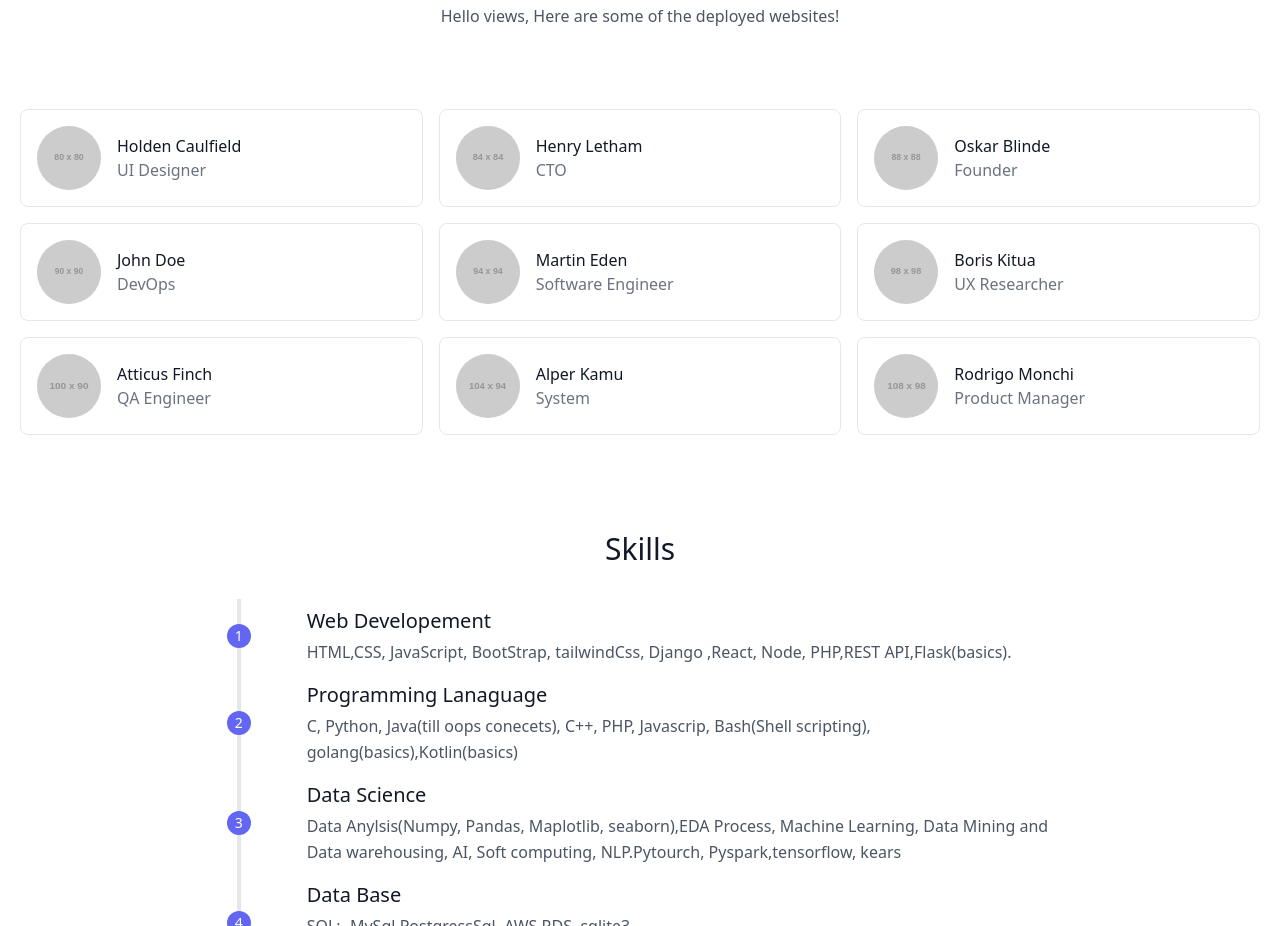
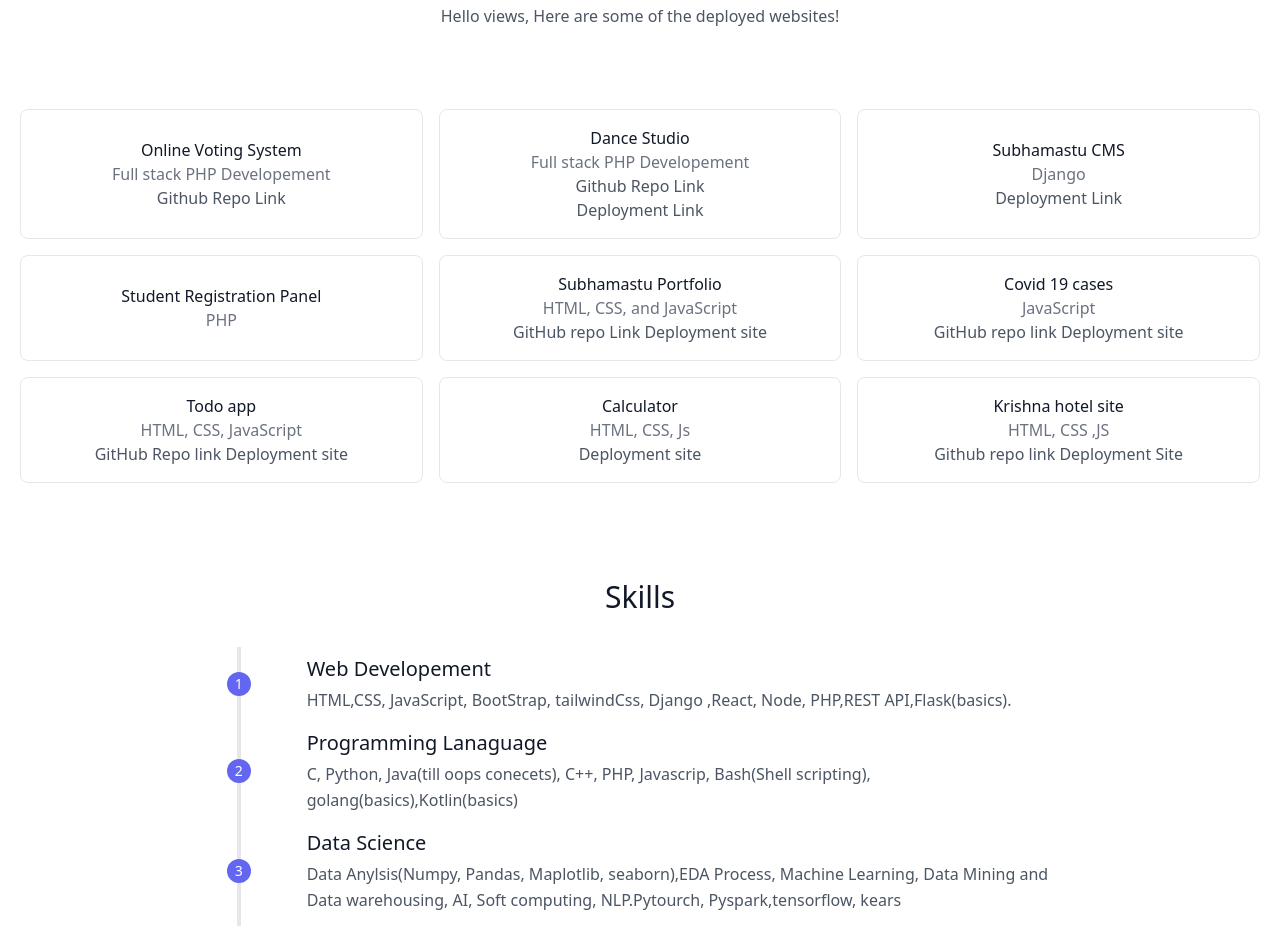
Before and after one commit to krishna13052001/Portfolio, a plain HTML site: page index.html in a window 1280 px wide. Shown: the part 820-1746 px from the top of the page. Drawn offline with nearby package versions, Linux system fonts and the light colour scheme; placeholder pictures from the web are drawn by us.

Commit message:
few projects add

```diff
--- a/index.html
+++ b/index.html
@@ -68,82 +68,88 @@
       <div class="flex flex-wrap -m-2">
         <div class="p-2 lg:w-1/3 md:w-1/2 w-full">
           <div class="h-full flex items-center border-gray-200 border p-4 rounded-lg">
-            <img alt="team" class="w-16 h-16 bg-gray-100 object-cover object-center flex-shrink-0 rounded-full mr-4" src="https://dummyimage.com/80x80">
-            <div class="flex-grow">
-              <h2 class="text-gray-900 title-font font-medium">Holden Caulfield</h2>
-              <p class="text-gray-500">UI Designer</p>
+            <div class="flex-grow text-center">
+              <h2 class="text-gray-900 title-font font-medium">Online Voting System</h2>
+              <p class="text-gray-500">Full stack PHP Developement</p>
+              <p><a href="https://github.com/krishna13052001/OnlineVotingPHP">Github Repo Link</a></p>
             </div>
           </div>
         </div>
         <div class="p-2 lg:w-1/3 md:w-1/2 w-full">
           <div class="h-full flex items-center border-gray-200 border p-4 rounded-lg">
-            <img alt="team" class="w-16 h-16 bg-gray-100 object-cover object-center flex-shrink-0 rounded-full mr-4" src="https://dummyimage.com/84x84">
-            <div class="flex-grow">
-              <h2 class="text-gray-900 title-font font-medium">Henry Letham</h2>
-              <p class="text-gray-500">CTO</p>
+            <div class="flex-grow text-center">
+              <h2 class="text-gray-900 title-font font-medium">Dance Studio</h2>
+              <p class="text-gray-500">Full stack PHP Developement</p>
+              <p><a href="https://github.com/krishna13052001/DanceStudio">Github Repo Link</a></p>
+              <p><a href="dancestudio.infinityfreeapp.com">Deployment Link</a></p>
             </div>
           </div>
         </div>
         <div class="p-2 lg:w-1/3 md:w-1/2 w-full">
           <div class="h-full flex items-center border-gray-200 border p-4 rounded-lg">
-            <img alt="team" class="w-16 h-16 bg-gray-100 object-cover object-center flex-shrink-0 rounded-full mr-4" src="https://dummyimage.com/88x88">
-            <div class="flex-grow">
-              <h2 class="text-gray-900 title-font font-medium">Oskar Blinde</h2>
-              <p class="text-gray-500">Founder</p>
+            <div class="flex-grow text-center">
+              <h2 class="text-gray-900 title-font font-medium">Subhamastu CMS</h2>
+              <p class="text-gray-500">Django</p>
+              <!-- <p><a href="https://github.com/krishna13052001/">Github Repo Link</a></p> -->
+              <p><a href="dancestudio.infinityfreeapp.com">Deployment Link</a></p>
             </div>
           </div>
         </div>
         <div class="p-2 lg:w-1/3 md:w-1/2 w-full">
           <div class="h-full flex items-center border-gray-200 border p-4 rounded-lg">
-            <img alt="team" class="w-16 h-16 bg-gray-100 object-cover object-center flex-shrink-0 rounded-full mr-4" src="https://dummyimage.com/90x90">
-            <div class="flex-grow">
-              <h2 class="text-gray-900 title-font font-medium">John Doe</h2>
-              <p class="text-gray-500">DevOps</p>
+            <div class="flex-grow text-center">
+              <h2 class="text-gray-900 title-font font-medium">Student Registration Panel</h2>
+              <p class="text-gray-500">PHP</p>
             </div>
           </div>
         </div>
         <div class="p-2 lg:w-1/3 md:w-1/2 w-full">
           <div class="h-full flex items-center border-gray-200 border p-4 rounded-lg">
-            <img alt="team" class="w-16 h-16 bg-gray-100 object-cover object-center flex-shrink-0 rounded-full mr-4" src="https://dummyimage.com/94x94">
-            <div class="flex-grow">
-              <h2 class="text-gray-900 title-font font-medium">Martin Eden</h2>
-              <p class="text-gray-500">Software Engineer</p>
+            <div class="flex-grow text-center">
+              <h2 class="text-gray-900 title-font font-medium">Subhamastu Portfolio</h2>
+              <p class="text-gray-500">HTML, CSS, and JavaScript</p>
+              <a href="https://github.com/krishna13052001/subhamastuPortfolio">GitHub repo Link</a>
+              <a href="https://subhamasthu-krishna.herokuapp.com/">Deployment site</a>
             </div>
           </div>
         </div>
         <div class="p-2 lg:w-1/3 md:w-1/2 w-full">
           <div class="h-full flex items-center border-gray-200 border p-4 rounded-lg">
-            <img alt="team" class="w-16 h-16 bg-gray-100 object-cover object-center flex-shrink-0 rounded-full mr-4" src="https://dummyimage.com/98x98">
-            <div class="flex-grow">
-              <h2 class="text-gray-900 title-font font-medium">Boris Kitua</h2>
-              <p class="text-gray-500">UX Researcher</p>
+            <div class="flex-grow text-center">
+              <h2 class="text-gray-900 title-font font-medium">Covid 19 cases</h2>
+              <p class="text-gray-500">JavaScript</p>
+              <a href="https://github.com/krishna13052001/Covid19TrackingAppIndia">GitHub repo link</a>
+              <a href="https://covid19trackerindia-krishna.herokuapp.com/">Deployment site</a>
             </div>
           </div>
         </div>
         <div class="p-2 lg:w-1/3 md:w-1/2 w-full">
           <div class="h-full flex items-center border-gray-200 border p-4 rounded-lg">
-            <img alt="team" class="w-16 h-16 bg-gray-100 object-cover object-center flex-shrink-0 rounded-full mr-4" src="https://dummyimage.com/100x90">
-            <div class="flex-grow">
-              <h2 class="text-gray-900 title-font font-medium">Atticus Finch</h2>
-              <p class="text-gray-500">QA Engineer</p>
+            <div class="flex-grow text-center">
+              <h2 class="text-gray-900 title-font font-medium">Todo app</h2>
+              <p class="text-gray-500">HTML, CSS, JavaScript</p>
+              <a href="https://github.com/krishna13052001/jsTodo">GitHub Repo link</a>
+              <a href="https://todoapp-krishna.netlify.app/">Deployment site</a>
             </div>
           </div>
         </div>
         <div class="p-2 lg:w-1/3 md:w-1/2 w-full">
           <div class="h-full flex items-center border-gray-200 border p-4 rounded-lg">
-            <img alt="team" class="w-16 h-16 bg-gray-100 object-cover object-center flex-shrink-0 rounded-full mr-4" src="https://dummyimage.com/104x94">
-            <div class="flex-grow">
-              <h2 class="text-gray-900 title-font font-medium">Alper Kamu</h2>
-              <p class="text-gray-500">System</p>
+            <div class="flex-grow text-center">
+              <h2 class="text-gray-900 title-font font-medium">Calculator</h2>
+              <p class="text-gray-500">HTML, CSS, Js</p>
+              <a href="https://github.com/krishna13052001/calculatorjs"></a>
+              <a href="https://calculator-krishna.netlify.app/">Deployment site</a>
             </div>
           </div>
         </div>
         <div class="p-2 lg:w-1/3 md:w-1/2 w-full">
           <div class="h-full flex items-center border-gray-200 border p-4 rounded-lg">
-            <img alt="team" class="w-16 h-16 bg-gray-100 object-cover object-center flex-shrink-0 rounded-full mr-4" src="https://dummyimage.com/108x98">
-            <div class="flex-grow">
-              <h2 class="text-gray-900 title-font font-medium">Rodrigo Monchi</h2>
-              <p class="text-gray-500">Product Manager</p>
+            <div class="flex-grow text-center">
+              <h2 class="text-gray-900 title-font font-medium">Krishna hotel site</h2>
+              <p class="text-gray-500">HTML, CSS ,JS</p>
+              <a href="https://github.com/krishna13052001/sampleHotelWebsite">Github repo link</a>
+              <a href="https://samplehotelwebsite.netlify.app/">Deployment Site</a>
             </div>
           </div>
         </div>
```
